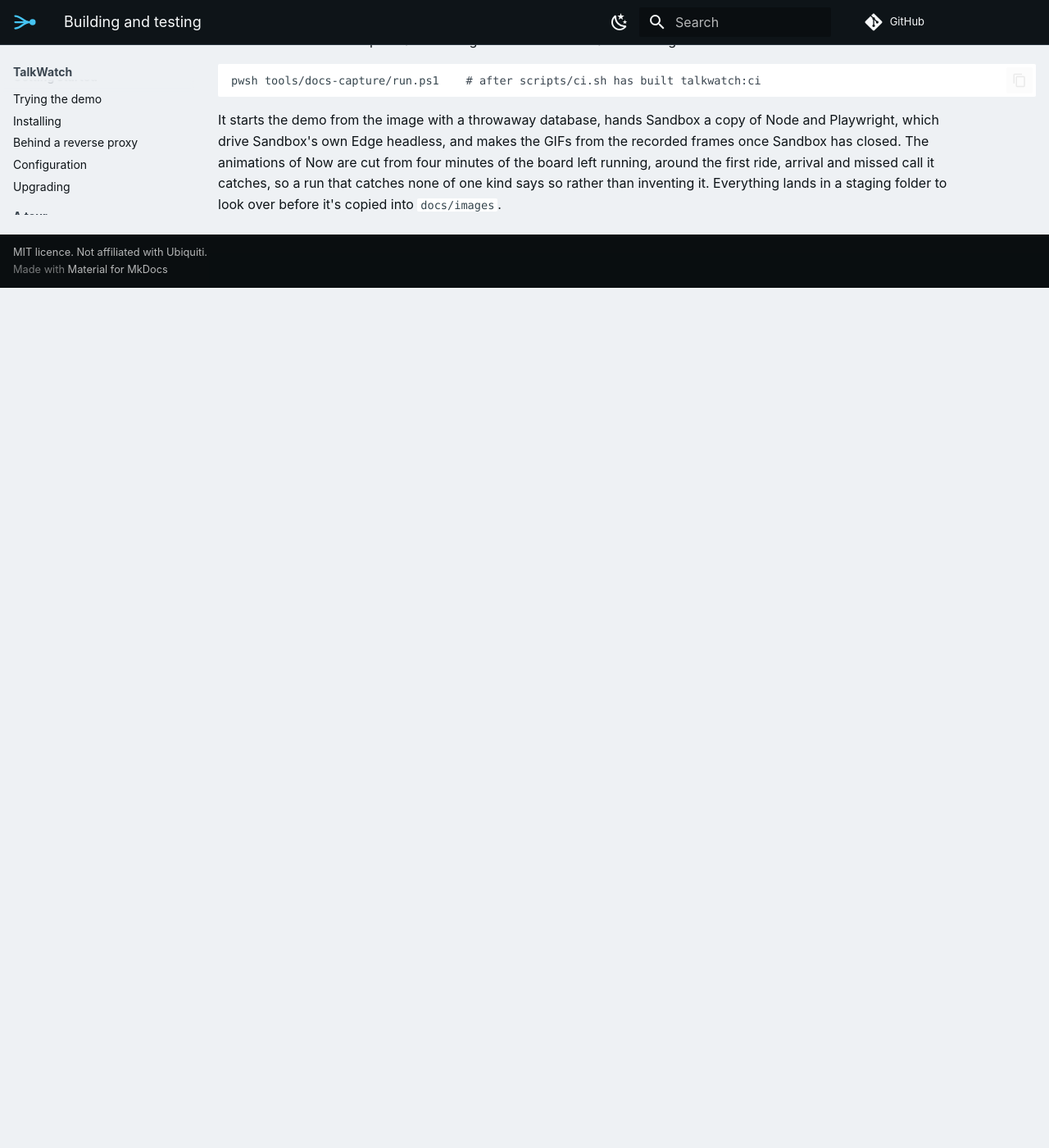
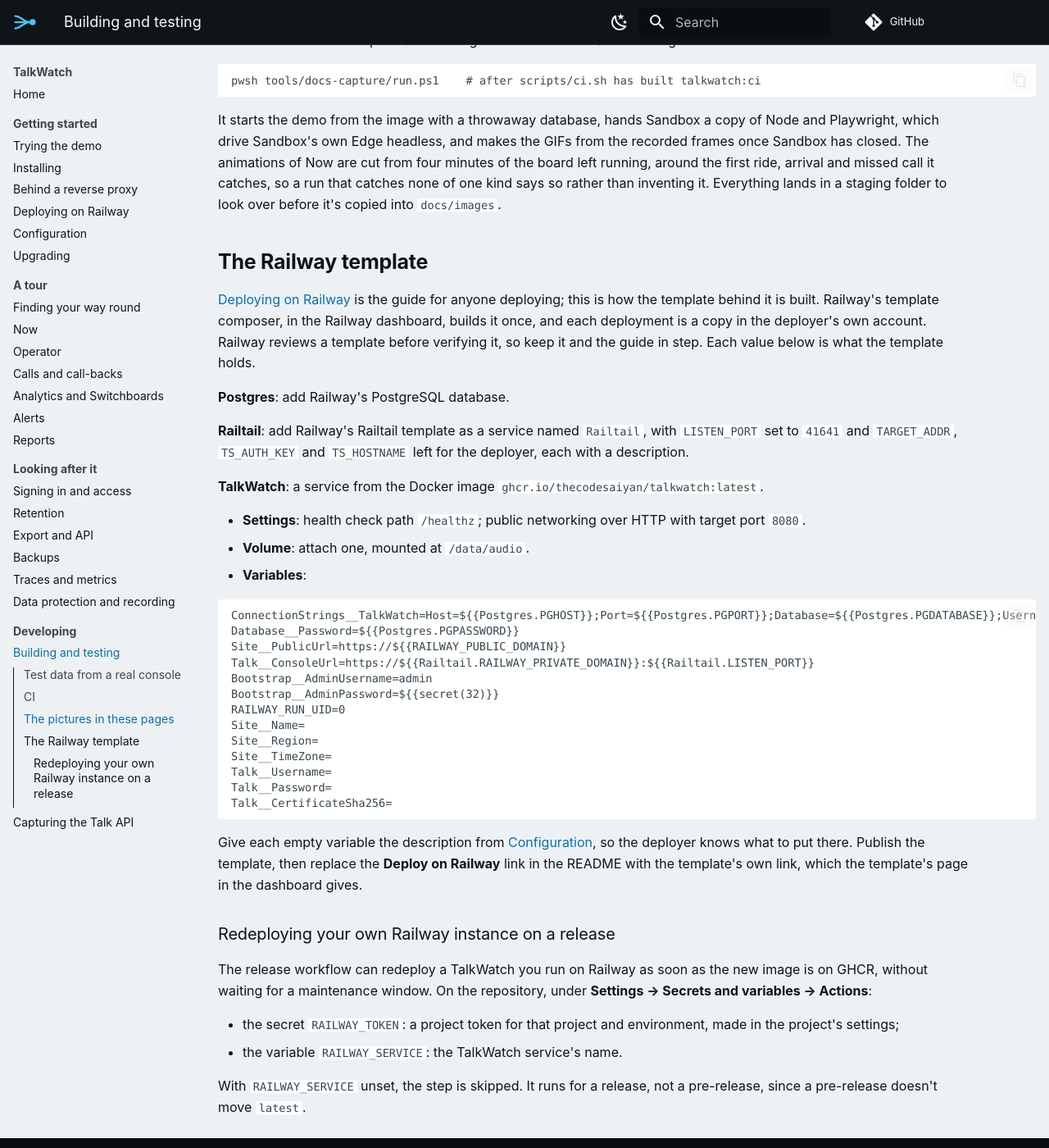
Before and after one commit to TheCodeSaiyan/talkwatch, an MkDocs documentation site: the page built from docs/developing.md, in a window 1280 px wide and 1400 px high, scrolled down 1216 px. Shown: the whole window at 82% size. Built offline with MkDocs 1.6.1 and Material for MkDocs 9.7.7, drawn with Linux system fonts in a browser that asks for light colours; comment, search, counter and statistics services are not loaded; before the commit the page ends 1567 px from its top, so only the background shows below that.

Commit message:
TalkWatch can be deployed on Railway from a template
docs/railway.md is the guide for anyone deploying the template: the published
image with Railway's PostgreSQL and a volume for audio, reaching the site's
console through Tailscale and Railtail. How the template itself is built is in
docs/developing.md. The README and Installing link to the guide.

The release workflow can redeploy the maintainer's own Railway instance once
latest has moved, when RAILWAY_SERVICE and RAILWAY_TOKEN are set on the
repository; without them the job is skipped.

````diff
--- a/docs/developing.md
+++ b/docs/developing.md
@@ -69,3 +69,59 @@
 arrival and missed call it catches, so a run that catches none of one kind says
 so rather than inventing it. Everything lands in a staging folder to look over
 before it's copied into `docs/images`.
+
+## The Railway template
+
+[Deploying on Railway](railway.md) is the guide for anyone deploying; this is
+how the template behind it is built. Railway's template composer, in the
+Railway dashboard, builds it once, and each deployment is a copy in the
+deployer's own account. Railway reviews a template before verifying it, so
+keep it and the guide in step. Each value below is what the template holds.
+
+**Postgres**: add Railway's PostgreSQL database.
+
+**Railtail**: add Railway's Railtail template as a service named `Railtail`,
+with `LISTEN_PORT` set to `41641` and `TARGET_ADDR`, `TS_AUTH_KEY` and
+`TS_HOSTNAME` left for the deployer, each with a description.
+
+**TalkWatch**: a service from the Docker image
+`ghcr.io/thecodesaiyan/talkwatch:latest`.
+
+- **Settings**: health check path `/healthz`; public networking over HTTP with
+  target port `8080`.
+- **Volume**: attach one, mounted at `/data/audio`.
+- **Variables**:
+
+```text
+ConnectionStrings__TalkWatch=Host=${{Postgres.PGHOST}};Port=${{Postgres.PGPORT}};Database=${{Postgres.PGDATABASE}};Username=${{Postgres.PGUSER}}
+Database__Password=${{Postgres.PGPASSWORD}}
+Site__PublicUrl=https://${{RAILWAY_PUBLIC_DOMAIN}}
+Talk__ConsoleUrl=https://${{Railtail.RAILWAY_PRIVATE_DOMAIN}}:${{Railtail.LISTEN_PORT}}
+Bootstrap__AdminUsername=admin
+Bootstrap__AdminPassword=${{secret(32)}}
+RAILWAY_RUN_UID=0
+Site__Name=
+Site__Region=
+Site__TimeZone=
+Talk__Username=
+Talk__Password=
+Talk__CertificateSha256=
+```
+
+Give each empty variable the description from [Configuration](configuration.md),
+so the deployer knows what to put there. Publish the template, then replace the
+**Deploy on Railway** link in the README with the template's own link, which
+the template's page in the dashboard gives.
+
+### Redeploying your own Railway instance on a release
+
+The release workflow can redeploy a TalkWatch you run on Railway as soon as
+the new image is on GHCR, without waiting for a maintenance window. On the
+repository, under **Settings → Secrets and variables → Actions**:
+
+- the secret `RAILWAY_TOKEN`: a project token for that project and environment,
+  made in the project's settings;
+- the variable `RAILWAY_SERVICE`: the TalkWatch service's name.
+
+With `RAILWAY_SERVICE` unset, the step is skipped. It runs for a release, not a
+pre-release, since a pre-release doesn't move `latest`.
--- /dev/null
+++ b/docs/railway.md
@@ -0,0 +1,114 @@
+# Deploying on Railway
+
+TalkWatch can run on [Railway](https://railway.com) rather than on a machine
+at the site, which suits an installer looking after several sites as well as a
+site with nowhere to run a container. The TalkWatch template deploys into your
+own Railway account: the published image, a PostgreSQL database and a volume
+for recordings, already wired together.
+
+!!! warning "Railway can't see the site's LAN"
+    TalkWatch reads the console over its LAN address. A Railway service runs in
+    Railway's cloud, so it needs a private route to the console: a Tailscale
+    tailnet that includes the site's LAN, bridged into the Railway project
+    by Railtail (see [Reaching the console](#reaching-the-console)). Don't
+    forward the console's port to the internet instead.
+
+    TalkWatch has been run against a console on the same LAN, not yet through
+    Railtail. If the console refuses it there, please
+    [open an issue](https://github.com/TheCodeSaiyan/talkwatch/issues).
+
+## What the template makes
+
+| Service | What it is |
+|---|---|
+| **Postgres** | Railway's PostgreSQL. TalkWatch builds its connection string from this service's variables, so there's no password to copy. |
+| **TalkWatch** | `ghcr.io/thecodesaiyan/talkwatch:latest`, with a volume at `/data/audio` for copied recordings and voicemail, a public HTTPS domain, and `/healthz` as its health check. |
+| **Railtail** | Forwards one port from the Railway project to the console through your tailnet. |
+
+## Deploying
+
+1. Choose **Deploy on Railway** from TalkWatch's README, and sign in to your
+   Railway account.
+2. Fill in the variables Railway asks for (all are described in
+   [Configuration](configuration.md)):
+    - `Site__Name`, `Site__Region` and `Site__TimeZone` for the site.
+    - `Talk__Username`, `Talk__Password` and `Talk__CertificateSha256`, as in
+      steps 1 and 2 of [Installing](install.md). Get the fingerprint on the
+      site's LAN, where you can check it against what the browser shows.
+    - Railtail's `TARGET_ADDR`, `TS_AUTH_KEY` and `TS_HOSTNAME` (see below).
+3. Deploy. TalkWatch migrates the database, creates the first admin and starts
+   polling. The first poll copies the console's whole history without alerting
+   on any of it, as on any first start.
+4. Open the TalkWatch service's domain, and sign in as `admin` with the
+   password in the service's `Bootstrap__AdminPassword` variable. The template
+   generates it, so no two deployments share one. Change it once you're in,
+   then delete the variable: it's only read while there are no users.
+
+## Reaching the console
+
+Two Tailscale pieces make the route:
+
+- **On the site's LAN**, a Tailscale subnet router that advertises the
+  console's network, with the route approved in the Tailscale admin console.
+  Any always-on machine on that LAN can be it.
+- **In the Railway project**, Railtail, joined to the same tailnet. It listens
+  on `LISTEN_PORT` on Railway's private network and forwards each connection
+  to `TARGET_ADDR`.
+
+Set Railtail's variables:
+
+| Variable | Value |
+|---|---|
+| `TARGET_ADDR` | The console's LAN address and HTTPS port, such as `192.168.1.1:443`. |
+| `LISTEN_PORT` | `41641`, as the template has it. |
+| `TS_AUTH_KEY` | A Tailscale auth key for the site's tailnet. |
+| `TS_HOSTNAME` | A name for Railtail in the tailnet, such as `talkwatch-acme`. |
+
+The template points TalkWatch at Railtail rather than at the console:
+
+```text
+Talk__ConsoleUrl=https://${{Railtail.RAILWAY_PRIVATE_DOMAIN}}:${{Railtail.LISTEN_PORT}}
+```
+
+The live feed and the API share that one port, so nothing else needs
+forwarding. The certificate pin still holds: TalkWatch checks the certificate
+by its fingerprint, so the console is trusted under Railtail's name only if
+it's the certificate you pinned.
+
+Railway's guide to Railtail, with the Tailscale side in more detail, is
+[Bridge Railway to RDS with Tailscale](https://github.com/railwayapp/docs/blob/main/content/guides/bridge-railway-to-rds-with-tailscale.md).
+
+## Two differences from a site install
+
+**The audio volume runs TalkWatch as root.** Railway mounts volumes as root,
+and the image runs as an unprivileged user, so the template sets
+`RAILWAY_RUN_UID=0` or TalkWatch couldn't write recordings. The image still
+has no shell or package manager.
+
+**Forwarded headers aren't trusted.** Railway's edge proxy terminates HTTPS,
+and its addresses aren't published, so `Proxy__TrustedNetworks` stays unset
+(see [Behind a reverse proxy](proxy.md)). Until it can be set:
+
+- every visitor looks like Railway's proxy, so the sign-in limit (ten attempts
+  a minute per address) is shared by everyone signing in to that TalkWatch;
+- sign-in through an identity provider is refused, because the redirect back
+  comes to `http://`. Use passwords and two-factor sign-in.
+
+## Upgrades
+
+The TalkWatch service follows `latest`, as `compose.yaml` does. Turn on
+automatic updates in the service's **Settings**, under **Source**, with a
+maintenance window out of the site's working hours: Railway then redeploys
+when a release moves `latest`. A pre-release never moves `latest`. To take only
+fixes, change the image to the minor version, such as
+`ghcr.io/thecodesaiyan/talkwatch:0.2`; see [Upgrading](upgrading.md).
+
+A redeploy has a short gap, under two minutes, because a service with a volume
+can't run two deployments at once. The console keeps its log, so TalkWatch
+catches up on calls from the gap.
+
+## Backups
+
+A backup is the database and the audio together, as [Backups](backup.md) says.
+On Railway, `railway connect Postgres --tunnel-only` opens a tunnel to the
+database for `pg_dump`, and `railway volume files` reaches the audio volume.
--- a/mkdocs.yml
+++ b/mkdocs.yml
@@ -45,6 +45,7 @@
       - Trying the demo: demo.md
       - Installing: install.md
       - Behind a reverse proxy: proxy.md
+      - Deploying on Railway: railway.md
       - Configuration: configuration.md
       - Upgrading: upgrading.md
   - A tour:
````
Also changed, not shown: README.md (+10 -0 lines), docs/install.md (+2 -0 lines), 1 other file.
